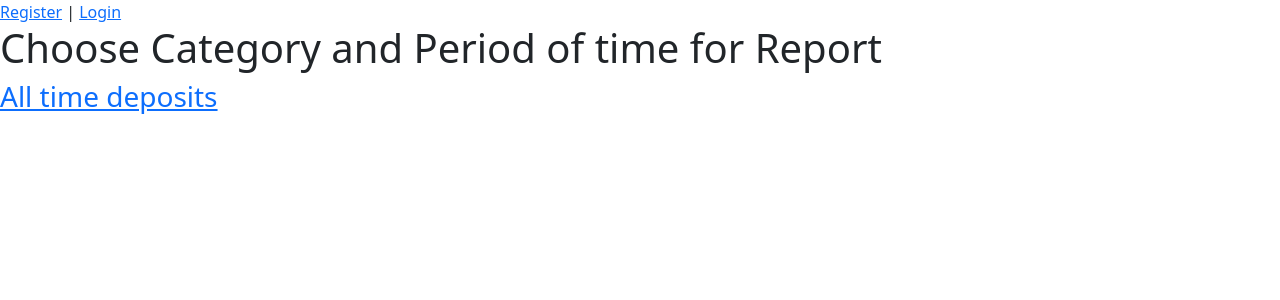
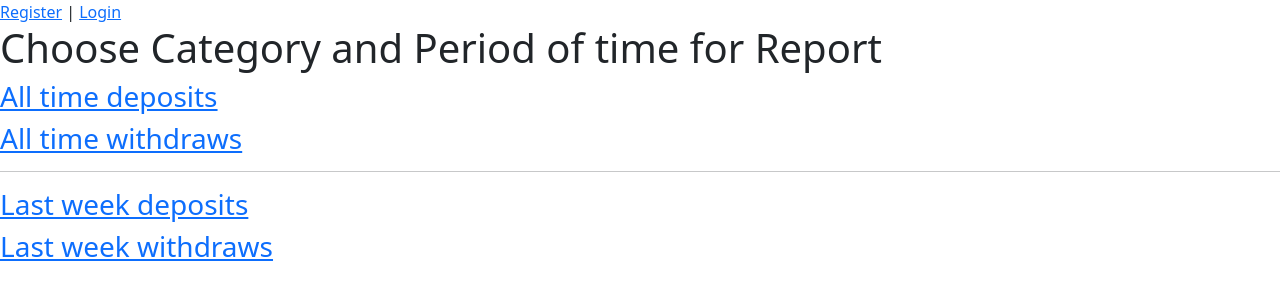
Before and after one commit to Abzatzzzz/archmoney, a Django app: page /show_details/ in a window 1280 px wide. Shown: the top 300 px of the page. Run offline with Django 3.2, Linux system fonts and the light colour scheme.

Commit message:
filter by week added

```diff
--- a/money/templates/money/show_details.html
+++ b/money/templates/money/show_details.html
@@ -7,5 +7,9 @@
     <h1>Choose Category and Period of time for Report</h1>
 
     <h3><a href="{% url 'money:deposit_archive'%}">All time deposits</a></h3>
+    <h3><a href="{% url 'money:withdraw_archive'%}">All time withdraws</a></h3>
+    <hr>
+    <h3><a href="{% url 'money:deposit_week'%}">Last week deposits</a></h3>
+    <h3><a href="{% url 'money:withdraw_week'%}">Last week withdraws</a></h3>
 
 {%  endblock %}
--- a/money/urls.py
+++ b/money/urls.py
@@ -31,4 +31,7 @@ urlpatterns = [
     ),
     path("show_details/", views.detail, name="details" ),
     path("deposit_archive/", views.deposit_archive, name="deposit_archive"),
+    path("withdraw_archive/", views.withdraw_archive, name="withdraw_archive"),
+    path("last_week_deposit/", views.dep_week, name="deposit_week"),
+    path("last_week_withdraw/", views.withdraw_week, name="withdraw_week"),
 ]
--- a/money/views.py
+++ b/money/views.py
@@ -19,8 +19,8 @@ from .forms import (
     WithCategoryCreateForm,
 )
 
-from datetime import date
-
+from datetime import date, timedelta
+from django.utils import timezone
 
 
 class DepCategoryListView(LoginRequiredMixin, ListView):
@@ -163,3 +163,27 @@ def deposit_archive(request):
     )["uan__sum"]
     all_deposits = models.Deposit.objects.filter(user=request.user)
     return render(request, "money/deposit_archive.html", context = {'total_uan': total_uan, 'all_deposits': all_deposits})
+
+
+def withdraw_archive(request):
+    total_uan = models.Withdraw.objects.filter(user=request.user).aggregate(
+        Sum("uan")
+    )["uan__sum"]
+    all_withdraws = models.Withdraw.objects.filter(user=request.user)
+    return render(request, "money/withdraw_archive.html", context = {'total_uan': total_uan, 'all_withdraws': all_withdraws})
+
+
+def dep_week(request):
+    some_day_last_week = timezone.now().date() - timedelta(days=7)
+    tomorrow = timezone.now().date() + timedelta(days=1)
+    all_deposits = models.Deposit.objects.filter(date__gte=some_day_last_week, date__lt=tomorrow).filter(user=request.user)
+    total_uan = models.Deposit.objects.filter(date__gte=some_day_last_week, date__lt=tomorrow).filter(user=request.user).aggregate(Sum("uan"))["uan__sum"]
+    return render(request, "money/week_dep.html", context = {'total_uan': total_uan, 'all_deposits': all_deposits})
+
+
+def withdraw_week(request):
+    some_day_last_week = timezone.now().date() - timedelta(days=7)
+    tomorrow = timezone.now().date() + timedelta(days=1)
+    all_withdraws = models.Withdraw.objects.filter(date__gte=some_day_last_week, date__lt=tomorrow).filter(user=request.user)
+    total_uan = models.Withdraw.objects.filter(date__gte=some_day_last_week, date__lt=tomorrow).filter(user=request.user).aggregate(Sum("uan"))["uan__sum"]
+    return render(request, "money/week_with.html",context = {'total_uan': total_uan, 'all_withdraws': all_withdraws} )
```
Also changed, not shown: money/templates/money/list_details.html (deleted, +0 -9 lines), money/templates/money/week_dep.html (added, +24 -0 lines), money/templates/money/week_with.html (added, +24 -0 lines), money/templates/money/withdraw_archive.html (added, +23 -0 lines).
